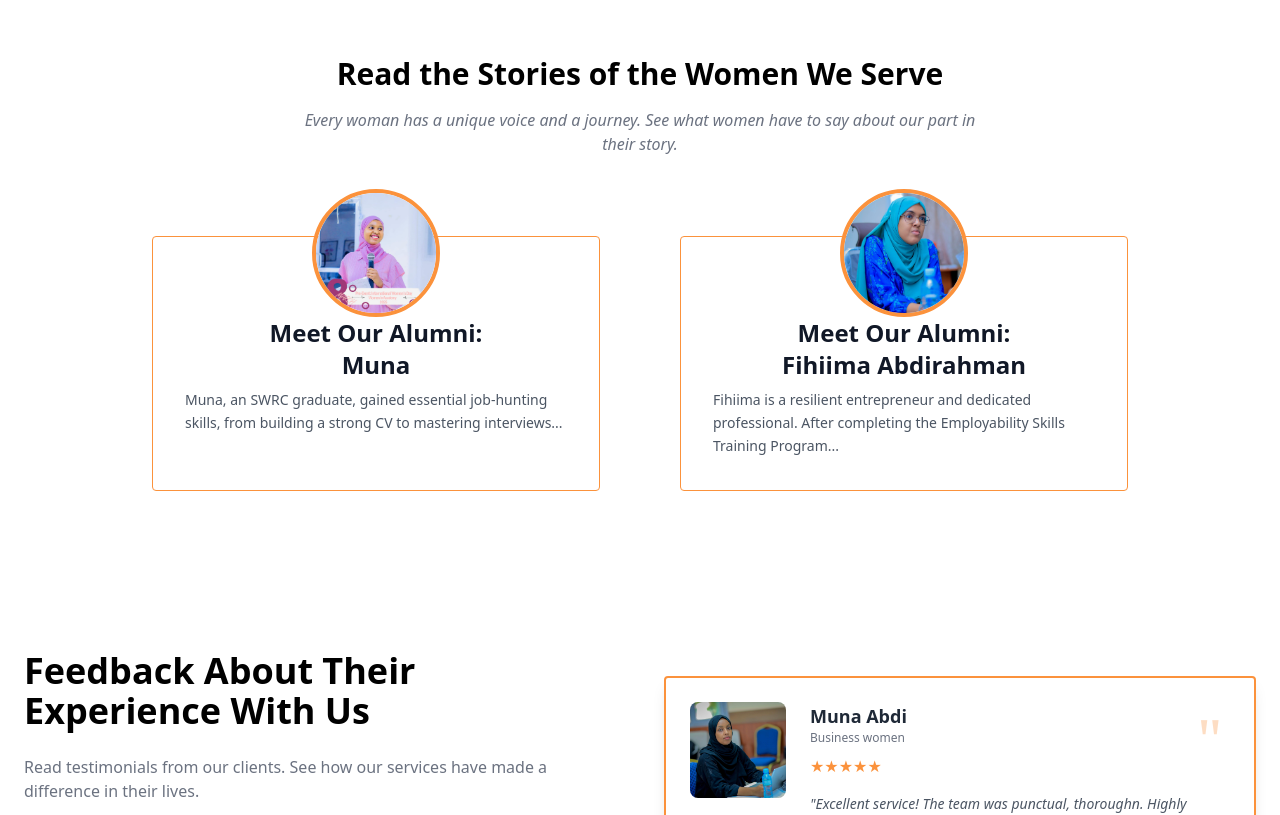
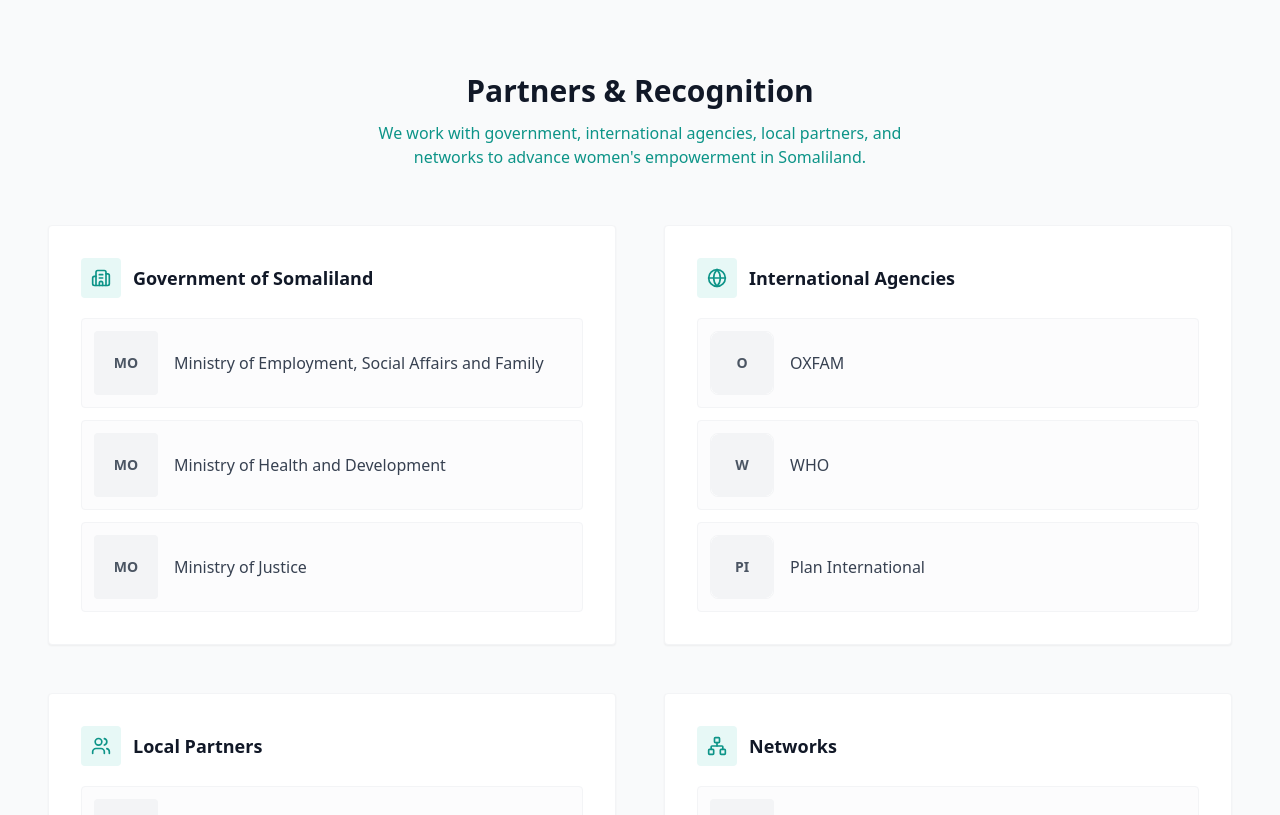
Before and after one commit to xaldoonTeam/swrc2, a React (Vite) app: page / in a window 1280 px wide. Shown: the part 2380-3195 px from the top of the page. Built offline with nearby package versions, Linux system fonts and the light colour scheme; no server answers.

Commit message:
parteners added

```diff
--- /dev/null
+++ b/src/components/PartnersSection.tsx
@@ -0,0 +1,161 @@
+import React from "react";
+import { motion } from "framer-motion";
+import { Building2, Globe, Users, Network } from "lucide-react";
+
+/** Box dimensions for institution logo */
+const LOGO_BOX_SIZE = "w-16 h-16";
+
+/** Partner logo or name display inside a box. Uses Clearbit where available, fallback to initials. */
+const PartnerLogo = ({
+  name,
+  logoUrl,
+}: {
+  name: string;
+  logoUrl?: string | null;
+}) => {
+  const initial = name.split(/\s+/).map((w) => w[0]).join("").slice(0, 2).toUpperCase();
+  const fallback = (
+    <span
+      className={`flex items-center justify-center ${LOGO_BOX_SIZE} rounded bg-gray-100 text-gray-600 font-bold text-sm shrink-0`}
+      title={name}
+    >
+      {initial}
+    </span>
+  );
+
+  if (!logoUrl) return fallback;
+
+  return (
+    <span className={`relative inline-flex items-center justify-center ${LOGO_BOX_SIZE} rounded-lg bg-white border border-gray-100 shrink-0 overflow-hidden p-1.5`}>
+      <img
+        src={logoUrl}
+        alt={name}
+        className="w-full h-full object-contain"
+        loading="lazy"
+        onError={(e) => {
+          const el = e.target as HTMLImageElement;
+          el.style.display = "none";
+          const wrap = el.parentElement;
+          const fb = wrap?.querySelector(".partner-fallback");
+          if (fb) (fb as HTMLElement).style.display = "flex";
+        }}
+      />
+      <span className="partner-fallback hidden items-center justify-center absolute inset-0 rounded-lg bg-gray-100 text-gray-600 font-bold text-sm" title={name}>
+        {initial}
+      </span>
+    </span>
+  );
+};
+
+const PARTNERS = {
+  government: {
+    title: "Government of Somaliland",
+    icon: Building2,
+    items: [
+      { name: "Ministry of Employment, Social Affairs and Family" },
+      { name: "Ministry of Health and Development" },
+      { name: "Ministry of Justice" },
+    ],
+  },
+  international: {
+    title: "International Agencies",
+    icon: Globe,
+    items: [
+      { name: "OXFAM", logoUrl: "https://www.google.com/s2/favicons?domain=oxfam.org&sz=128" },
+      { name: "WHO", logoUrl: "https://www.google.com/s2/favicons?domain=who.int&sz=128" },
+      { name: "Plan International", logoUrl: "https://www.google.com/s2/favicons?domain=plan-international.org&sz=128" },
+    ],
+  },
+  local: {
+    title: "Local Partners",
+    icon: Users,
+    items: [
+      { name: "Hargeisa Cultural Centre" },
+      { name: "HAVOYOCO" },
+      { name: "NAFIS Network" },
+    ],
+  },
+  networks: {
+    title: "Networks",
+    icon: Network,
+    items: [
+      { name: "Shaqo-Carbis Coalition" },
+      { name: "Civil Society Accountability Network" },
+    ],
+  },
+};
+
+const PartnersSection: React.FC = () => {
+  const container = {
+    hidden: { opacity: 0 },
+    visible: {
+      opacity: 1,
+      transition: { staggerChildren: 0.08, delayChildren: 0.1 },
+    },
+  };
+  const item = {
+    hidden: { opacity: 0, y: 16 },
+    visible: { opacity: 1, y: 0 },
+  };
+
+  return (
+    <section className="bg-gray-50 border-y border-gray-100 py-16 md:py-24">
+      <div className="max-w-7xl mx-auto px-6 md:px-12">
+        <motion.div
+          initial={{ opacity: 0, y: 20 }}
+          whileInView={{ opacity: 1, y: 0 }}
+          viewport={{ once: true }}
+          className="text-center mb-14"
+        >
+          <h2 className="text-2xl md:text-3xl font-bold text-gray-900 mb-3">
+            Partners &amp; Recognition
+          </h2>
+          <p className="text-teal-600 font-medium text-sm md:text-base max-w-xl mx-auto">
+            We work with government, international agencies, local partners, and networks to advance women&apos;s empowerment in Somaliland.
+          </p>
+        </motion.div>
+
+        <motion.div
+          variants={container}
+          initial="hidden"
+          whileInView="visible"
+          viewport={{ once: true, margin: "-60px" }}
+          className="grid grid-cols-1 md:grid-cols-2 gap-10 md:gap-12"
+        >
+          {Object.entries(PARTNERS).map(([key, { title, icon: Icon, items }]) => (
+            <motion.div
+              key={key}
+              variants={item}
+              className="bg-white rounded p-6 md:p-8 shadow-sm border border-gray-100"
+            >
+              <div className="flex items-center gap-3 mb-5">
+                <div className="w-10 h-10 rounded bg-teal-500/10 flex items-center justify-center text-teal-600">
+                  <Icon className="w-5 h-5" />
+                </div>
+                <h3 className="text-lg font-bold text-gray-900">{title}</h3>
+              </div>
+              <ul className="space-y-3">
+                {items.map((partner) => (
+                  <li
+                    key={partner.name}
+                    className="flex items-center gap-4 p-3 rounded border border-gray-100 bg-gray-50/50"
+                  >
+                    <PartnerLogo
+                      name={partner.name}
+                      logoUrl={"logoUrl" in partner ? partner.logoUrl : undefined}
+                    />
+                    <span className="text-sm md:text-base text-gray-700 font-medium">
+                      {partner.name}
+                    </span>
+                  </li>
+                ))}
+              </ul>
+            </motion.div>
+          ))}
+        </motion.div>
+      </div>
+    </section>
+  );
+};
+
+export default PartnersSection;
--- a/src/pages/Home.tsx
+++ b/src/pages/Home.tsx
@@ -3,7 +3,7 @@ import Services from "../components/Programs"
 import AlumniSection from "../components/Stories"
 import Feedback from "../components/feedback"
 import Welcone from "../components/WelcomeSection"
-
+import PartnersSection from "../components/PartnersSection"
 
 export const Home = () => {
   return (
@@ -11,6 +11,7 @@ export const Home = () => {
       <Hero />
       <Welcone />
       <Services />
+      <PartnersSection />
       <AlumniSection />
       <Feedback />
     </>
```
Also changed, not shown: public/somaliland.png (added).
